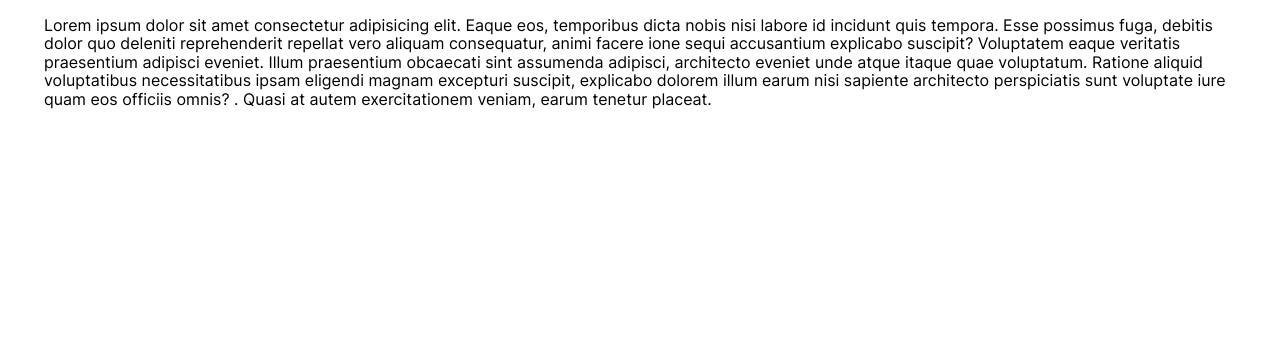
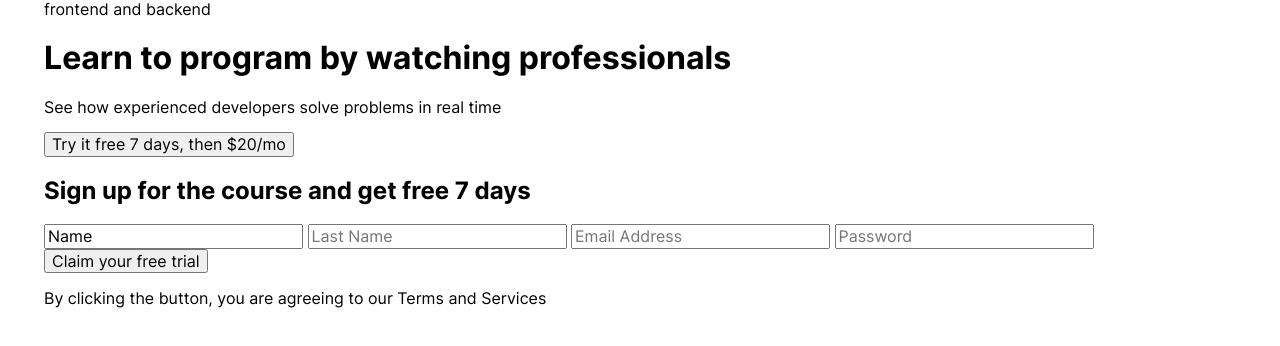
Before and after one commit to Islombek010204/intro-pro-max, a plain HTML site: page index.html in a window 1280 px wide. Drawn offline with Linux system fonts and the light colour scheme.

Commit message:
add  intro tugadi

```diff
--- a/index.html
+++ b/index.html
@@ -3,22 +3,33 @@
 	<head>
 		<meta charset="UTF-8" />
 		<meta name="viewport" content="width=device-width, initial-scale=1.0" />
-		<title>Intro1</title>
-		<!-- FONTS0 -->
-		<!-- CSS -->
+		<title>Intro</title>
+		<!--FONTS-->
+		<!--css-->
 		<link rel="stylesheet" href="css/normalize.css" />
 		<link rel="stylesheet" href="css/style.css" />
 	</head>
 	<body>
 		<div class="container">
-			<p>
-				Lorem ipsum dolor sit amet consectetur adipisicing elit. Eaque eos, temporibus dicta nobis nisi labore id incidunt quis
-				tempora. Esse possimus fuga, debitis dolor quo deleniti reprehenderit repellat vero aliquam consequatur, animi facere ione
-				sequi accusantium explicabo suscipit? Voluptatem eaque veritatis praesentium adipisci eveniet. Illum praesentium obcaecati
-				sint assumenda adipisci, architecto eveniet unde atque itaque quae voluptatum. Ratione aliquid voluptatibus necessitatibus
-				ipsam eligendi magnam excepturi suscipit, explicabo dolorem illum earum nisi sapiente architecto perspiciatis sunt
-				voluptate iure quam eos officiis omnis? . Quasi at autem exercitationem veniam, earum tenetur placeat.
-			</p>
+			<div class="intro-page">
+				<div class="hero">
+					<div class="hero__bg-img">
+						<div class="hero__heding">frontend and backend</div>
+						<h1 class="hero__title">Learn to program by watching professionals</h1>
+						<p class="hero__text">See how experienced developers solve problems in real time</p>
+					</div>
+					<button class="hero__btn">Try it free 7 days, then $20/mo</button>
+				</div>
+				<form class="signup-form" action="https://echo.htmlacademy.ru" method="POST">
+					<h2 class="signup-form__title">Sign up for the course and get free 7 days</h2>
+					<input class="signup-form__input" type="text" value="Name" placeholder="First name" required />
+					<input class="signup-form__input" type="text" placeholder="Last Name" required />
+					<input class="signup-form__input" type="email" placeholder="Email Address" required />
+					<input class="signup-form__input" type="password" placeholder="Password" required />
+					<button class="signup-form__btn" type="submit">Claim your free trial</button>
+					<p class="signup-form__text">By clicking the button, you are agreeing to our <span>Terms and Services</span></p>
+				</form>
+			</div>
 		</div>
 	</body>
 </html>
```
